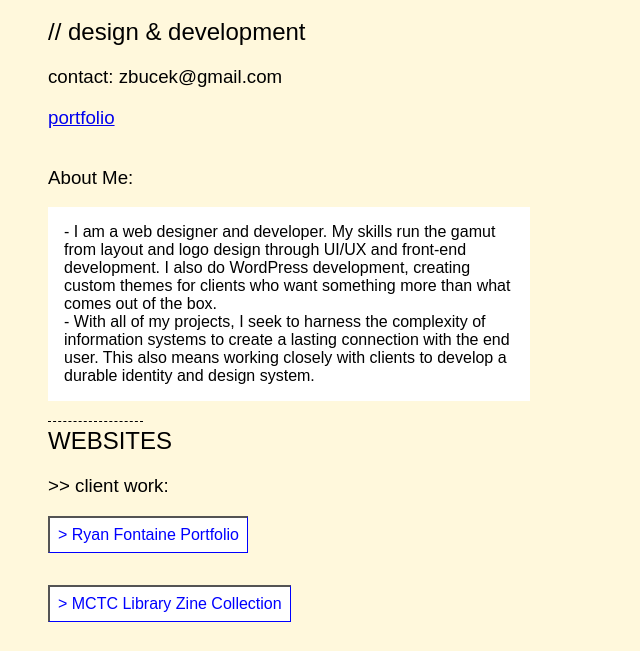
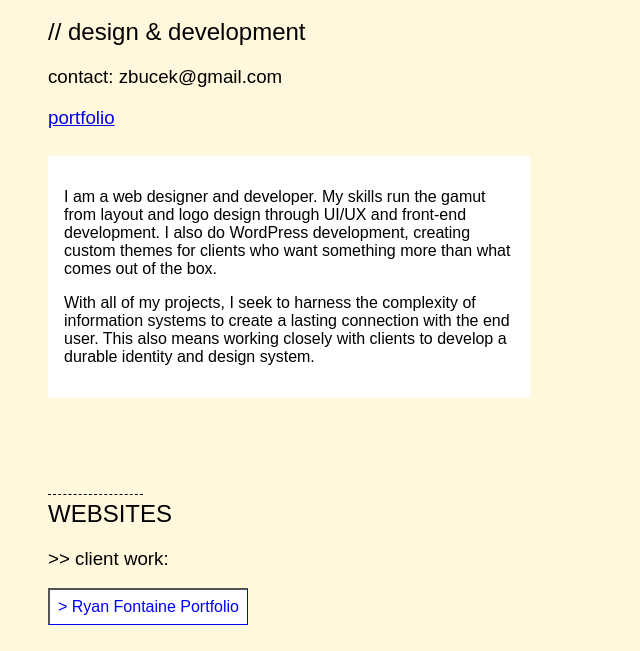
Before and after one commit to ZachBucek/zbs, a plain HTML site: page index.html in a window 1280 px wide. Shown: the part 126-777 px from the top of the page, without its empty margins (0-640 px from the left). Drawn offline with Linux system fonts and the light colour scheme; a web font is replaced by a local one.

Commit message:
about updated.

```diff
--- a/index.html
+++ b/index.html
@@ -12,6 +12,7 @@
 
 <main>
 
+        <div class="contact">
           <h1 class="title-line">ZACH BUCEK STUDIO</h1>
           <h2>// design & development</h2>
           <h3>contact: zbucek@gmail.com</h3>
@@ -19,11 +20,16 @@
 
           <hr>
 
-        <h3>About Me:</h3>
-          <p class="description">
-            - I am a web designer and developer. My skills run the gamut from layout and logo design through UI/UX and front-end development. I also do WordPress development, creating custom themes for clients who want something more than what comes out of the box. <br>
-            - With all of my projects, I seek to harness the complexity of information systems to create a lasting connection with the end user. This also means working closely with clients to develop a durable identity and design system. <br>
+          <div class="description">
+            <p>
+              I am a web designer and developer. My skills run the gamut from layout and logo design through UI/UX and front-end development. I also do WordPress development, creating custom themes for clients who want something more than what comes out of the box.
             </p>
+            <p>
+              With all of my projects, I seek to harness the complexity of information systems to create a lasting connection with the end user. This also means working closely with clients to develop a durable identity and design system.
+            </p>
+          </div>
+      </div>
+      <!--END CONTACT-->
 
         <h2 class="websites-line">WEBSITES</h2>
 
--- a/main.css
+++ b/main.css
@@ -48,6 +48,10 @@ h4 {
     }
 }
 
+.contact {
+  margin-bottom: 6em;
+}
+
 .websites-line {
     width: 95px;
     border-top: dashed 1px black;
@@ -86,12 +90,6 @@ dd {
   padding: 1em;
 }
 
-button:active {
-  .arrow {
-    display: none;
-  }
-}
-
 img {
   -webkit-box-shadow: 5px 5px 5px 3px #ccc;  /* Safari 3-4, iOS 4.0.2 - 4.2, Android 2.3+ */
   -moz-box-shadow:    5px 5px 5px 3px #ccc;  /* Firefox 3.5 - 3.6 */
```
Lines whose indentation alone changed are shown as unchanged.
